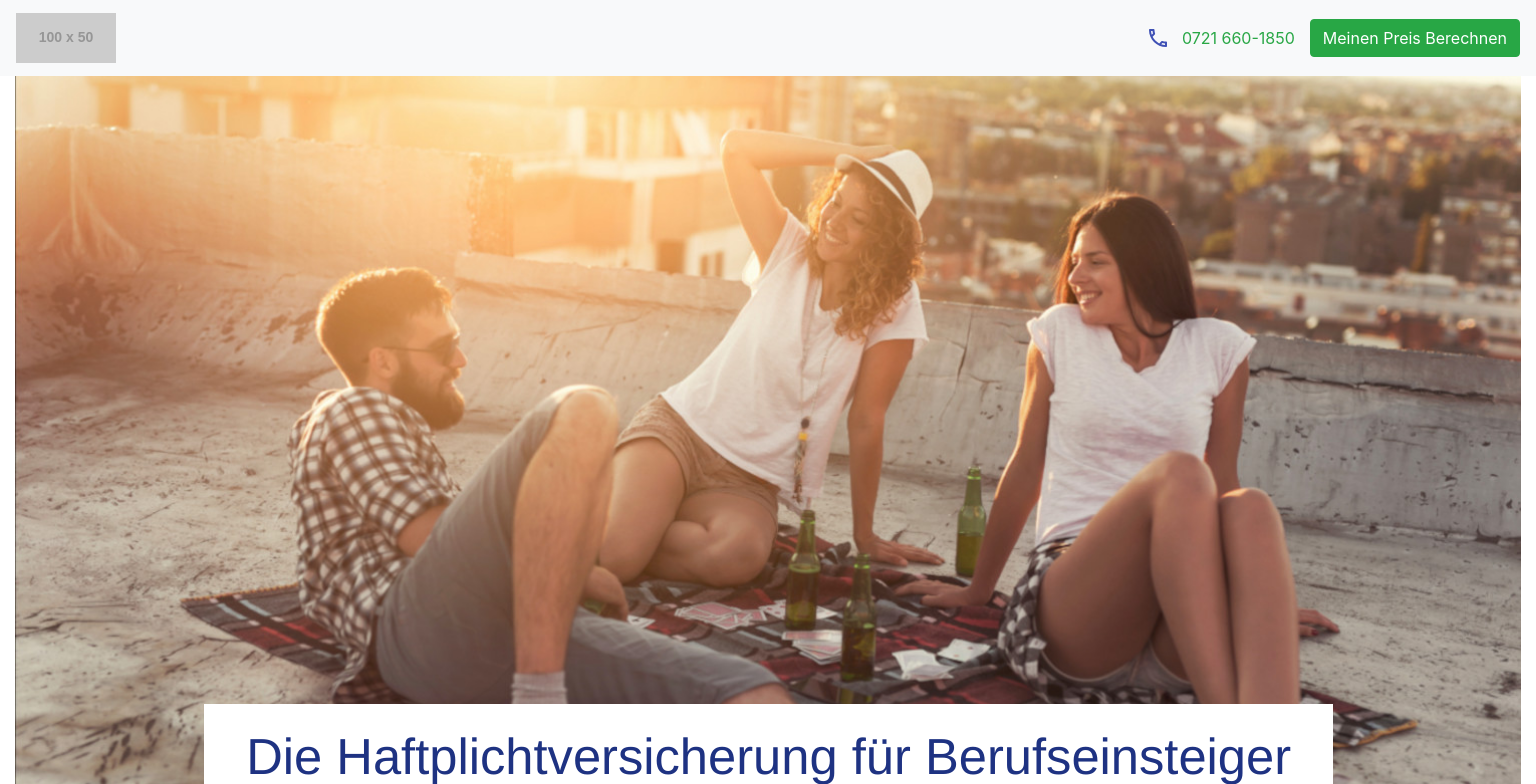
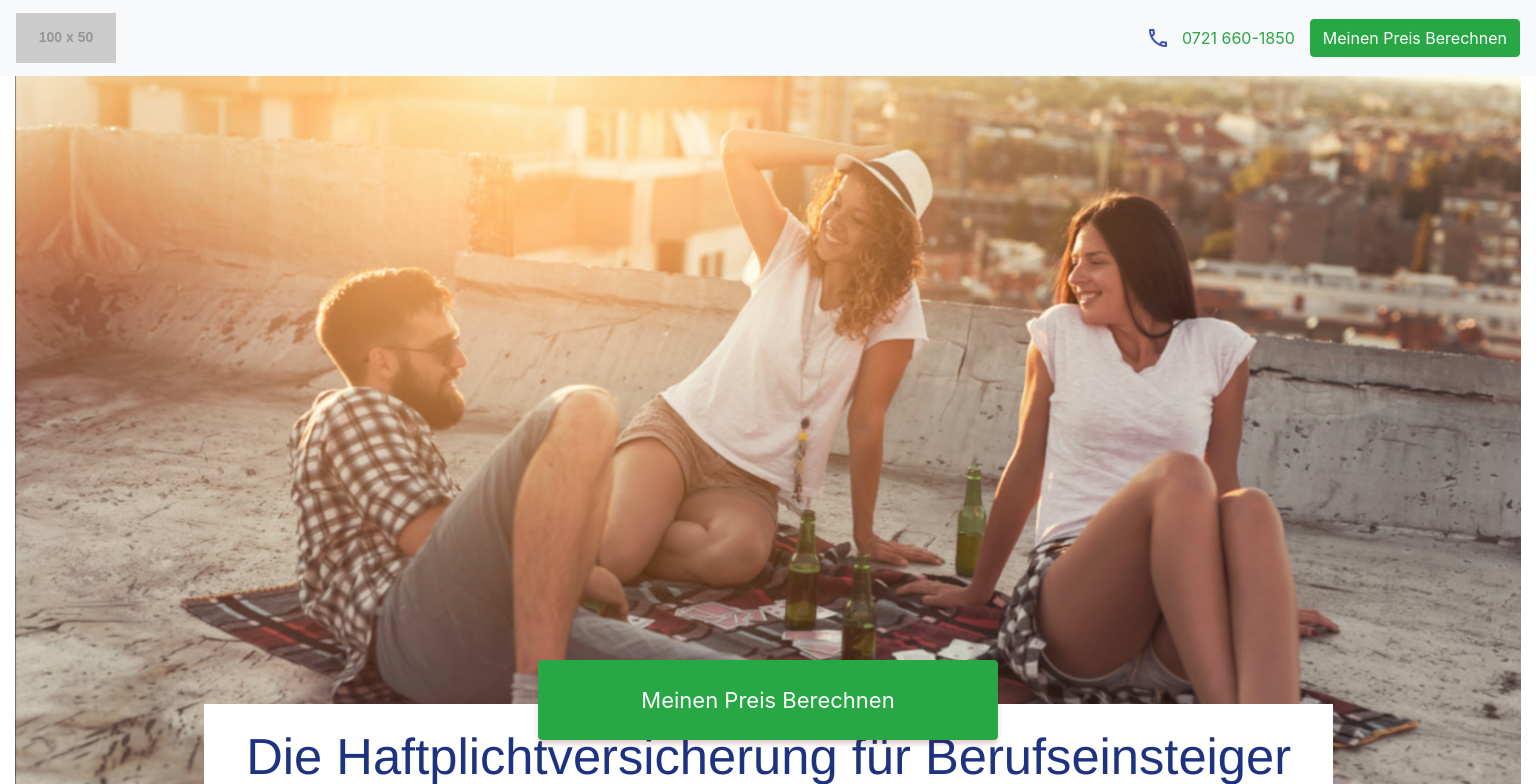
Before and after one commit to AkshayRsenal/innovation-consulting-challenge, a React (Create React App) app in the folder innovation-consulting-challenge/: page / in a window 1536 px wide. Shown: the top 784 px of the page. Built offline with nearby package versions, Linux system fonts and the light colour scheme.

Commit message:
add style

```diff
--- a/innovation-consulting-challenge/src/styles/css/LandingPage.component.style.css
+++ b/innovation-consulting-challenge/src/styles/css/LandingPage.component.style.css
@@ -82,7 +82,8 @@
     font-size: 2rem !important;
 }
 
-.button-float {
+
+/* .button-float {
     position: fixed;
     height: 10vh;
     left: 93vh;
@@ -93,7 +94,7 @@
     transition: top .5s;
     z-index: 9999999;
     text-align: center;
-}
+} */
 
 .hide-me {
     top: -40px
@@ -227,6 +228,21 @@
     }
 }
 
+@media only screen and (min-width: 1300px) {
+    .button-float {
+        position: fixed;
+        height: 10vh;
+        left: 35vw;
+        top: 43vw;
+        width: 30%;
+        font-size: 22px;
+        box-shadow: 0px 4px 4px rgba(105, 16, 16, 0.2);
+        transition: top .5s;
+        z-index: 9999999;
+        text-align: center;
+    }
+}
+
 @media only screen and (min-width: 992px) and (max-width: 1200px) {
     .button-float {
         position: fixed;
```
